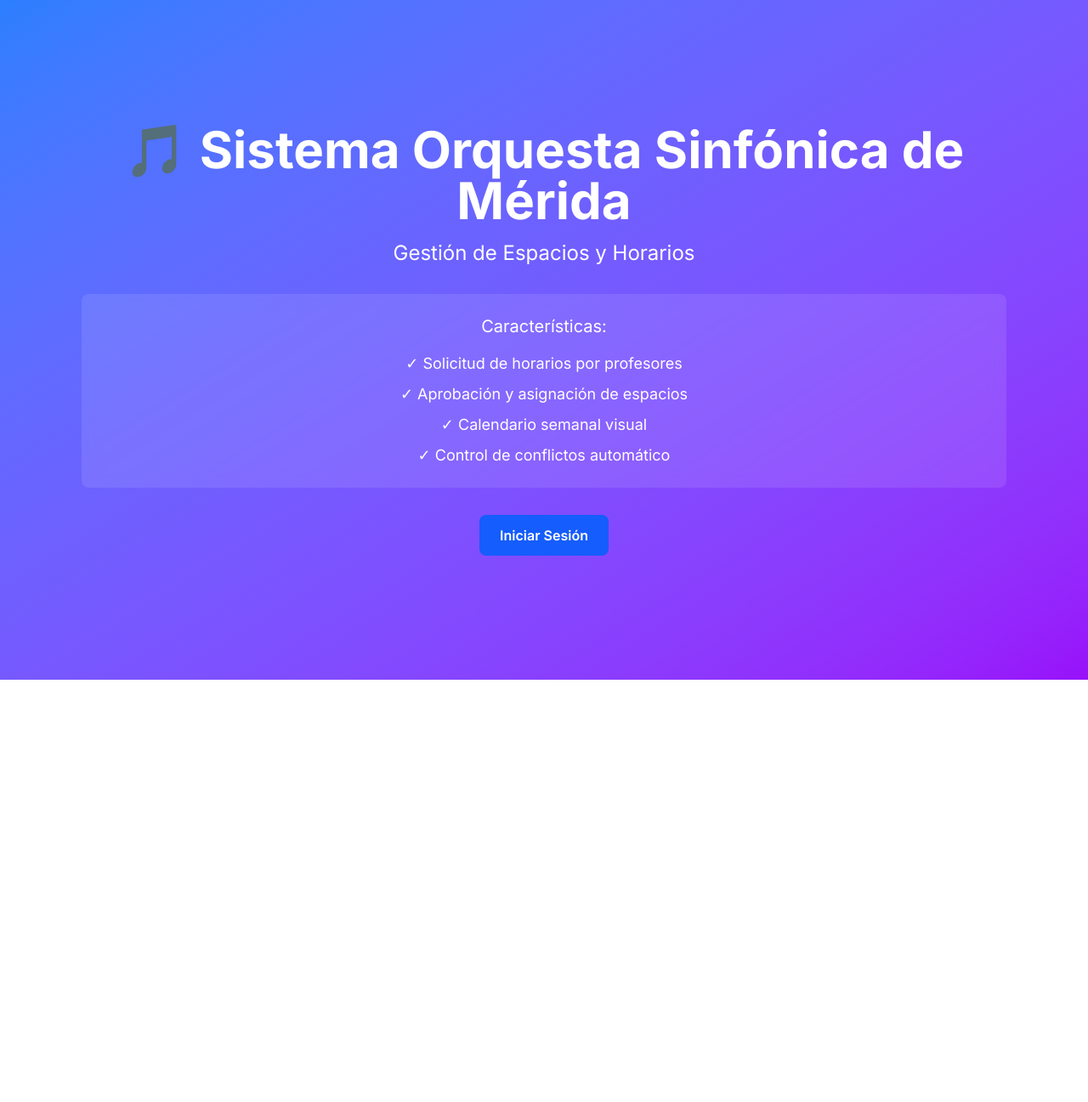
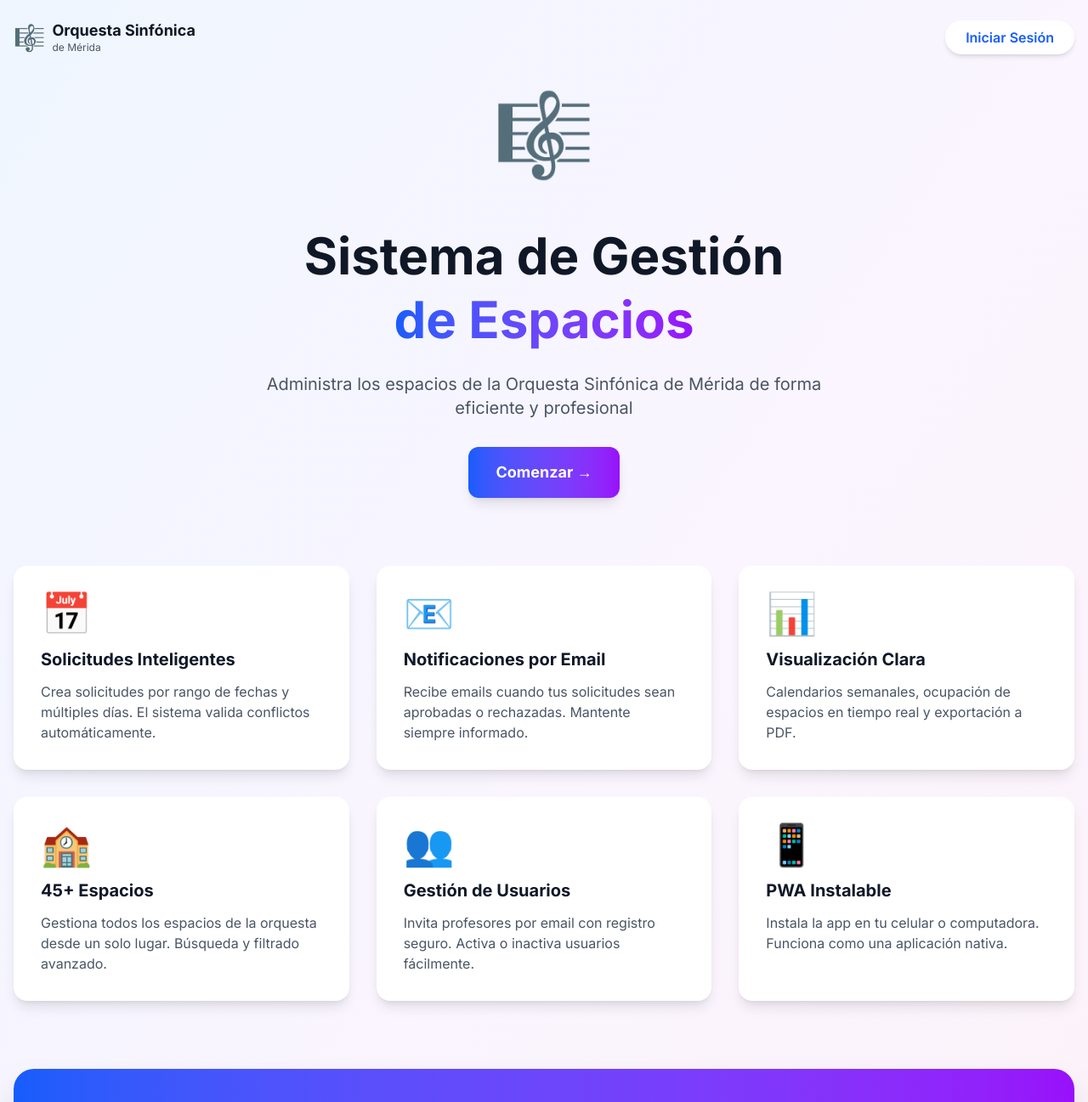
Before and after one commit to josedanielgt1/orquesta-merida, a Next.js app: page / in a window 1280 px wide. Shown: the top 1297 px of the page at 85% size. Before the commit the page ends 800 px from the top, so only its background shows below. Built offline with nearby package versions, Linux system fonts and the light colour scheme.

Commit message:
Actualizacion index

```diff
--- a/app/page.js
+++ b/app/page.js
@@ -1,38 +1,197 @@
 "use client"
 
 import { useRouter } from 'next/navigation';
-import Button from '@/components/ui/Button';
+import { useEffect, useState } from 'react';
 
 export default function Home() {
   const router = useRouter();
+  const [mounted, setMounted] = useState(false);
+
+  useEffect(() => {
+    setMounted(true);
+
+    // Si ya está logueado, redirigir
+    const userData = localStorage.getItem('user');
+    if (userData) {
+      const user = JSON.parse(userData);
+      if (user.role === 'master') {
+        router.push('/dashboard/master');
+      } else {
+        router.push('/dashboard/profesor');
+      }
+    }
+  }, [router]);
+
+  if (!mounted) {
+    return (
+      <div className="min-h-screen bg-gradient-to-br from-blue-50 to-purple-50 flex items-center justify-center">
+        <div className="animate-spin rounded-full h-12 w-12 border-b-2 border-blue-600"></div>
+      </div>
+    );
+  }
 
   return (
-    <main className="flex min-h-screen flex-col items-center justify-center p-24 bg-gradient-to-br from-blue-500 to-purple-600">
-      <div className="text-center text-white">
-        <h1 className="text-6xl font-bold mb-4">
-          🎵 Sistema Orquesta Sinfónica de Mérida
-        </h1>
-        <p className="text-2xl mb-8">
-          Gestión de Espacios y Horarios
-        </p>
+    <div className="min-h-screen bg-gradient-to-br from-blue-50 via-purple-50 to-pink-50">
+      {/* Header */}
+      <header className="absolute top-0 left-0 right-0 z-10">
+        <div className="max-w-7xl mx-auto px-4 py-6 flex justify-between items-center">
+          <div className="flex items-center gap-2">
+            <span className="text-3xl">🎼</span>
+            <div>
+              <h1 className="font-bold text-gray-900 text-lg leading-tight">Orquesta Sinfónica</h1>
+              <p className="text-xs text-gray-600 leading-tight">de Mérida</p>
+            </div>
+          </div>
 
-        <div className="mb-8 bg-white/10 backdrop-blur-sm rounded-lg p-6">
-          <p className="text-xl mb-4">Características:</p>
-          <ul className="text-lg space-y-2">
-            <li>✓ Solicitud de horarios por profesores</li>
-            <li>✓ Aprobación y asignación de espacios</li>
-            <li>✓ Calendario semanal visual</li>
-            <li>✓ Control de conflictos automático</li>
-          </ul>
+          <button
+            onClick={() => router.push('/login')}
+            className="px-6 py-2 bg-white text-blue-600 rounded-full font-semibold shadow-md hover:shadow-lg transition-all"
+          >
+            Iniciar Sesión
+          </button>
+        </div>
+      </header>
+
+      {/* Hero Section */}
+      <div className="max-w-7xl mx-auto px-4 pt-32 pb-20">
+        <div className="text-center mb-16">
+          <div className="inline-block mb-6">
+            <div className="text-8xl mb-4 animate-bounce">🎼</div>
+          </div>
+
+          <h1 className="text-5xl md:text-6xl font-bold text-gray-900 mb-6 leading-tight">
+            Sistema de Gestión
+            <br />
+            <span className="bg-gradient-to-r from-blue-600 to-purple-600 bg-clip-text text-transparent">
+              de Espacios
+            </span>
+          </h1>
+
+          <p className="text-xl text-gray-600 mb-8 max-w-2xl mx-auto">
+            Administra los espacios de la Orquesta Sinfónica de Mérida de forma eficiente y profesional
+          </p>
+
+          <div className="flex gap-4 justify-center">
+            <button
+              onClick={() => router.push('/login')}
+              className="px-8 py-4 bg-gradient-to-r from-blue-600 to-purple-600 text-white rounded-xl font-bold text-lg shadow-lg hover:shadow-xl transform hover:scale-105 transition-all"
+            >
+              Comenzar →
+            </button>
+          </div>
         </div>
 
-        <Button
-          variant="primary"
-          onClick={() => router.push('/login')}
-        >
-          Iniciar Sesión
-        </Button>
+        {/* Features Grid */}
+        <div className="grid md:grid-cols-3 gap-8 mt-20">
+          {/* Feature 1 */}
+          <div className="bg-white rounded-2xl p-8 shadow-lg hover:shadow-xl transition-all transform hover:-translate-y-1">
+            <div className="text-5xl mb-4">📅</div>
+            <h3 className="text-xl font-bold text-gray-900 mb-3">
+              Solicitudes Inteligentes
+            </h3>
+            <p className="text-gray-600">
+              Crea solicitudes por rango de fechas y múltiples días. El sistema valida conflictos automáticamente.
+            </p>
+          </div>
+
+          {/* Feature 2 */}
+          <div className="bg-white rounded-2xl p-8 shadow-lg hover:shadow-xl transition-all transform hover:-translate-y-1">
+            <div className="text-5xl mb-4">📧</div>
+            <h3 className="text-xl font-bold text-gray-900 mb-3">
+              Notificaciones por Email
+            </h3>
+            <p className="text-gray-600">
+              Recibe emails cuando tus solicitudes sean aprobadas o rechazadas. Mantente siempre informado.
+            </p>
+          </div>
+
+          {/* Feature 3 */}
+          <div className="bg-white rounded-2xl p-8 shadow-lg hover:shadow-xl transition-all transform hover:-translate-y-1">
+            <div className="text-5xl mb-4">📊</div>
+            <h3 className="text-xl font-bold text-gray-900 mb-3">
+              Visualización Clara
+            </h3>
+            <p className="text-gray-600">
+              Calendarios semanales, ocupación de espacios en tiempo real y exportación a PDF.
+            </p>
+          </div>
+
+          {/* Feature 4 */}
+          <div className="bg-white rounded-2xl p-8 shadow-lg hover:shadow-xl transition-all transform hover:-translate-y-1">
+            <div className="text-5xl mb-4">🏫</div>
+            <h3 className="text-xl font-bold text-gray-900 mb-3">
+              45+ Espacios
+            </h3>
+            <p className="text-gray-600">
+              Gestiona todos los espacios de la orquesta desde un solo lugar. Búsqueda y filtrado avanzado.
+            </p>
+          </div>
+
+          {/* Feature 5 */}
+          <div className="bg-white rounded-2xl p-8 shadow-lg hover:shadow-xl transition-all transform hover:-translate-y-1">
+            <div className="text-5xl mb-4">👥</div>
+            <h3 className="text-xl font-bold text-gray-900 mb-3">
+              Gestión de Usuarios
+            </h3>
+            <p className="text-gray-600">
+              Invita profesores por email con registro seguro. Activa o inactiva usuarios fácilmente.
+            </p>
+          </div>
+
+          {/* Feature 6 */}
+          <div className="bg-white rounded-2xl p-8 shadow-lg hover:shadow-xl transition-all transform hover:-translate-y-1">
+            <div className="text-5xl mb-4">📱</div>
+            <h3 className="text-xl font-bold text-gray-900 mb-3">
+              PWA Instalable
+            </h3>
+            <p className="text-gray-600">
+              Instala la app en tu celular o computadora. Funciona como una aplicación nativa.
+            </p>
+          </div>
+        </div>
+
+        {/* CTA Section */}
+        <div className="mt-20 text-center bg-gradient-to-r from-blue-600 to-purple-600 rounded-3xl p-12 text-white shadow-2xl">
+          <h2 className="text-3xl font-bold mb-4">
+            ¿Listo para optimizar tu gestión de espacios?
+          </h2>
+          <p className="text-xl mb-8 text-blue-100">
+            Únete a la Orquesta Sinfónica de Mérida en la era digital
+          </p>
+          <button
+            onClick={() => router.push('/login')}
+            className="px-10 py-4 bg-white text-blue-600 rounded-xl font-bold text-lg shadow-lg hover:shadow-xl transform hover:scale-105 transition-all"
+          >
+            Iniciar Sesión →
+          </button>
+        </div>
       </div>
-    </main>
+
+      {/* Footer */}
+      <footer className="bg-white border-t border-gray-200 mt-20">
+        <div className="max-w-7xl mx-auto px-4 py-8">
+          <div className="flex flex-col md:flex-row justify-between items-center text-center md:text-left gap-4">
+            <div className="text-gray-600">
+          <p className="text-sm font-semibold">
+            © 2026 Orquesta Sinfónica de Mérida - Sistema de Gestión de Espacios
+          </p>
+          <p className="text-xs text-gray-400 mt-2">
+            Desarrollado con ❤️ para la música
+          </p>
+          <p className="text-xs text-gray-400 mt-2">
+            Creado por Josedaniel Guerrero
+            <br />
+            <a
+            href="josedanielgt1@gmail.com"
+             className="text-blue-600 hover:text-blue-800"
+             >
+              josedanielgt1@gmail.com
+             </a>
+          </p>
+        </div>
+       </div>
+      </div>
+      </footer>
+    </div>
   );
 }
```
